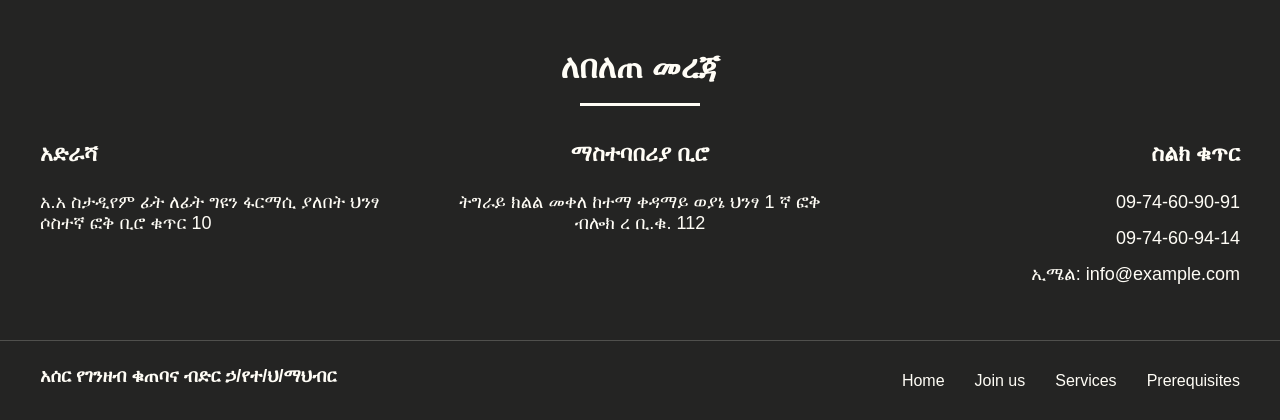
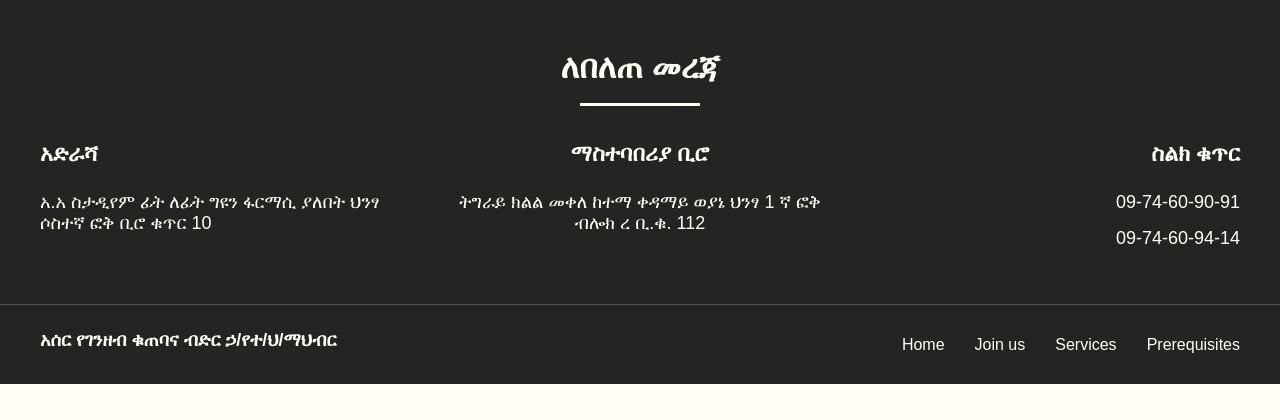
Before and after one commit to shewrara2ayele-create/testweb, a PHP site: page /join.php in a window 1280 px wide. Shown: the part 1909-2329 px from the top of the page. After the commit the page ends 2293 px from the top, so only its background shows below. Run offline with PHP 8.4, Linux system fonts and the light colour scheme.

Commit message:
Update footer.php

```diff
--- a/Website/footer.php
+++ b/Website/footer.php
@@ -21,7 +21,6 @@
                 <ul>
                     <li>09-74-60-90-91</li>
                     <li>09-74-60-94-14</li>
-                    <li>ኢሜል: info@example.com</li>
                 </ul>
             </div>
         </div>
```
